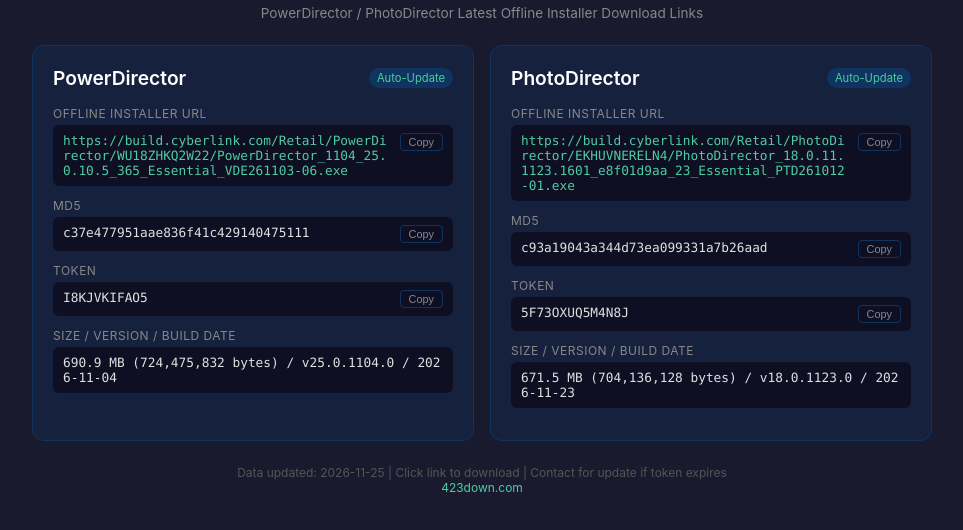
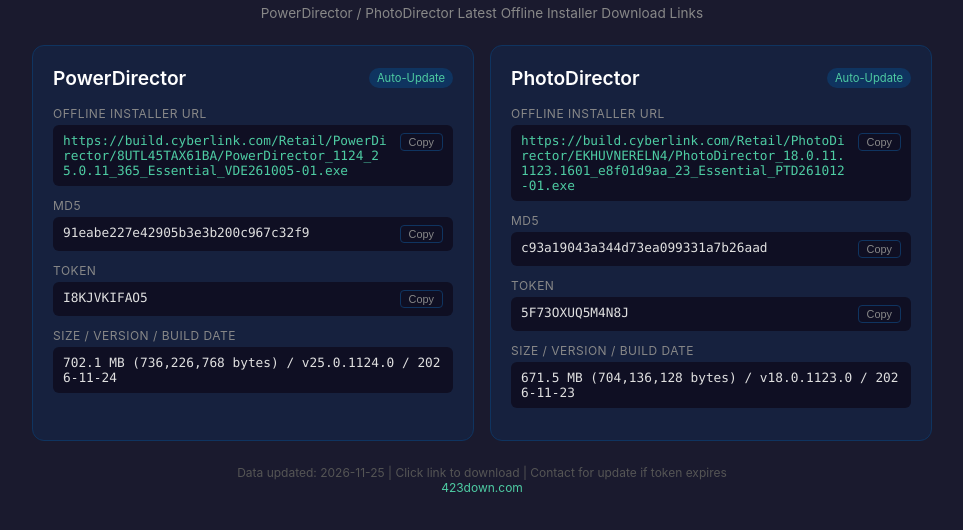
Before and after one commit to 423down-links/cyberlink-links, a plain HTML site: page index.html in a window 1280 px wide. Shown: the part 54-584 px from the top of the page, without its empty margins (158-1121 px from the left). Drawn offline with Linux system fonts and the light colour scheme.

Commit message:
自动更新版本号 2026-11-25

```diff
--- a/data.json
+++ b/data.json
@@ -1,20 +1,20 @@
 {
-  "updated_at": "2026-11-25T11:09:30.654217+00:00",
+  "updated_at": "2026-11-25T21:18:48.860752+00:00",
   "products": [
     {
       "product": "PowerDirector",
       "product_key": "powerdirector",
-      "version": "25.0.1104.0",
+      "version": "25.0.1124.0",
       "product_name": "PowerDirector",
-      "link": "https://build.cyberlink.com/Retail/PowerDirector/WU18ZHKQ2W22/PowerDirector_1104_25.0.10.5_365_Essential_VDE261103-06.exe",
+      "link": "https://build.cyberlink.com/Retail/PowerDirector/8UTL45TAX61BA/PowerDirector_1124_25.0.11_365_Essential_VDE261005-01.exe",
       "token": "I8KJVKIFAO5",
       "downloader_url": "https://build.cyberlink.com/Retail/PowerDirector/WU18ZHKQ2W22/CyberLink_PowerDirector_Downloader.exe",
-      "size": 724475832,
-      "size_mb": 690.9,
-      "build_date": "2026-11-04",
-      "last_modified": "Thu, 05 Nov 2026 02:03:17 GMT",
-      "md5": "c37e477951aae836f41c429140475111",
-      "fetched_at": "2026-11-25T11:09:29.576075+00:00"
+      "size": 736226768,
+      "size_mb": 702.1,
+      "build_date": "2026-11-24",
+      "last_modified": "Wed, 25 Nov 2026 08:25:30 GMT",
+      "md5": "91eabe227e42905b3e3b200c967c32f9",
+      "fetched_at": "2026-11-25T21:18:47.471058+00:00"
     },
     {
       "product": "PhotoDirector",
@@ -23,13 +23,13 @@
       "product_name": "PhotoDirector",
       "link": "https://build.cyberlink.com/Retail/PhotoDirector/EKHUVNERELN4/PhotoDirector_18.0.11.1123.1601_e8f01d9aa_23_Essential_PTD261012-01.exe",
       "token": "5F73OXUQ5M4N8J",
-      "downloader_url": "https://build.cyberlink.com/Retail/PhotoDirector/EKHUVNERELN4/CyberLink_PhotoDirector_Downloader.exe",
+      "downloader_url": "https://build.cyberlink.com/Retail/PhotoDirector/IPK6YMHXE4JLCAZ2/CyberLink_PhotoDirector_Downloader.exe",
       "size": 704136128,
       "size_mb": 671.5,
       "build_date": "2026-11-23",
       "last_modified": "Mon, 23 Nov 2026 10:19:14 GMT",
       "md5": "c93a19043a344d73ea099331a7b26aad",
-      "fetched_at": "2026-11-25T11:09:30.653438+00:00"
+      "fetched_at": "2026-11-25T21:18:48.859974+00:00"
     }
   ]
 }
--- a/index.html
+++ b/index.html
@@ -223,17 +223,17 @@
 /* EMBEDDED_DATA 由 fetch_versions.py 自动写入（与 data.json 保持一致），
    仅作 data.json 拉取失败时的兜底显示——手写在这里会导致版本号长期腐化。 */
 var EMBEDDED_DATA = {
-  "updated_at": "2026-11-25T11:09:30.654217+00:00",
+  "updated_at": "2026-11-25T21:18:48.860752+00:00",
   "products": [
     {
       "product": "PowerDirector",
       "product_key": "powerdirector",
-      "version": "25.0.1104.0",
-      "link": "https://build.cyberlink.com/Retail/PowerDirector/WU18ZHKQ2W22/PowerDirector_1104_25.0.10.5_365_Essential_VDE261103-06.exe",
+      "version": "25.0.1124.0",
+      "link": "https://build.cyberlink.com/Retail/PowerDirector/8UTL45TAX61BA/PowerDirector_1124_25.0.11_365_Essential_VDE261005-01.exe",
       "token": "I8KJVKIFAO5",
-      "size": 724475832,
-      "build_date": "2026-11-04",
-      "md5": "c37e477951aae836f41c429140475111"
+      "size": 736226768,
+      "build_date": "2026-11-24",
+      "md5": "91eabe227e42905b3e3b200c967c32f9"
     },
     {
       "product": "PhotoDirector",
```
